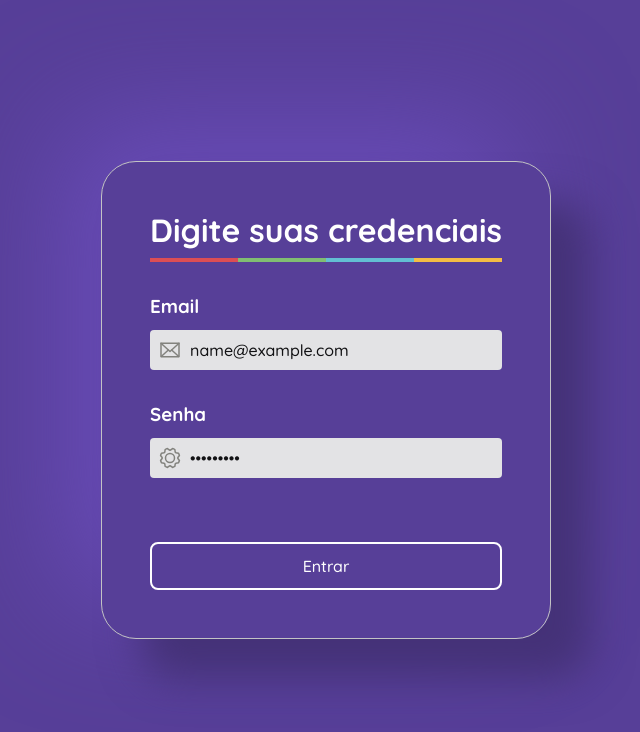
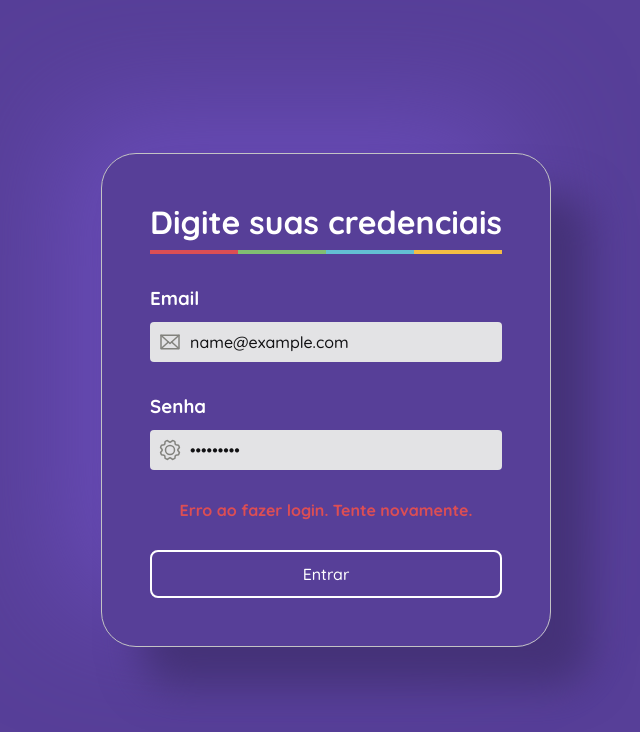
Before and after one commit to gustavosinacio/solides, a React (Vite) app: page / in a window 1280 px wide. Both pictures are taken after typing "name@example.com", "Sample123" into the empty fields and a click on the button "Entrar". Shown: the top 732 px of the page, without its empty margins (314-954 px from the left). Built offline with nearby package versions, Linux system fonts and the light colour scheme.

Commit message:
Adds limit to departments fetch, adds error message on wrong login

```diff
--- a/src/hooks/useLogin.ts
+++ b/src/hooks/useLogin.ts
@@ -11,10 +11,13 @@ export function useLogin() {
   return {
     login: async (email: string, password: string) => {
       setIsFetching(true);
+
       const delayed = await new Promise((resolve) =>
         setTimeout(resolve, DELAY_VALUE_IN_MS)
       );
+
       await delayed;
+
       setIsFetching(false);
 
       if (
--- a/src/pages/Auth/Login/Login.module.css
+++ b/src/pages/Auth/Login/Login.module.css
@@ -25,24 +25,9 @@
   font-size: 1rem;
 }
 
-.form-wrapper > form button {
-  flex: 1;
-
-  margin-top: 4rem;
-  width: 100%;
-  height: 3rem;
-
-  background-color: var(--purple-500);
-  border: 2px solid var(--white);
-
-  border-radius: 8px;
-  color: var(--white);
-}
-
 .form-wrapper > form button[type="submit"] {
   flex: 1;
 
-  margin-top: 4rem;
   width: 100%;
   height: 3rem;
 
@@ -85,3 +70,16 @@
 .form-wrapper header .colored-borders div:nth-child(4) {
   border-color: var(--yellow-500);
 }
+
+.error-message-wrapper {
+  height: 5rem;
+
+  display: flex;
+  justify-content: center;
+  align-items: center;
+}
+
+.error-message-wrapper > span {
+  color: var(--red-500);
+  font-weight: var(--weight-bold);
+}
--- a/src/pages/Auth/Login/Login.tsx
+++ b/src/pages/Auth/Login/Login.tsx
@@ -1,5 +1,5 @@
 import { Gear, Envelope } from "phosphor-react";
-import { FormEvent } from "react";
+import { FormEvent, useState } from "react";
 import { useNavigate } from "react-router-dom";
 
 import { InputWithIcon } from "../../../components/InputWithIcon";
@@ -18,6 +18,7 @@ interface LoginForm extends HTMLFormElement {
 export function Login() {
   const navigate = useNavigate();
   const { login, isFetching } = useLogin();
+  const [loginError, setLoginError] = useState(false);
 
   const handleLogin = async (event: FormEvent<LoginForm>) => {
     event.preventDefault();
@@ -27,7 +28,12 @@ export function Login() {
 
     const loginSuccessful = await login(email, password);
 
-    if (loginSuccessful) navigate("/");
+    if (loginSuccessful) {
+      navigate("/");
+      setLoginError(false);
+    } else {
+      setLoginError(true);
+    }
   };
 
   return (
@@ -62,6 +68,12 @@ export function Login() {
             type="password"
           />
 
+          {loginError && (
+            <div className={styles["error-message-wrapper"]}>
+              <span>Erro ao fazer login. Tente novamente.</span>
+            </div>
+          )}
+
           <button disabled={isFetching} type="submit">
             {isFetching ? "Carregando" : "Entrar"}
           </button>
--- a/src/pages/Departments/Components/DepartmentsList/DepartmentsList.tsx
+++ b/src/pages/Departments/Components/DepartmentsList/DepartmentsList.tsx
@@ -1,7 +1,8 @@
 import { DepartmentRow } from "../DepartmentRow/DepartmentRow";
+
+import { Department } from "../../../../hooks/useDepartments";
+
 import styles from "./DepartmentsList.module.css";
-
-import type { Department } from "../../Departments";
 
 type DepartmentListProps = { data: Department[] };
 
```
Also changed, not shown: src/hooks/useDepartments.ts (+1 -17 lines).
